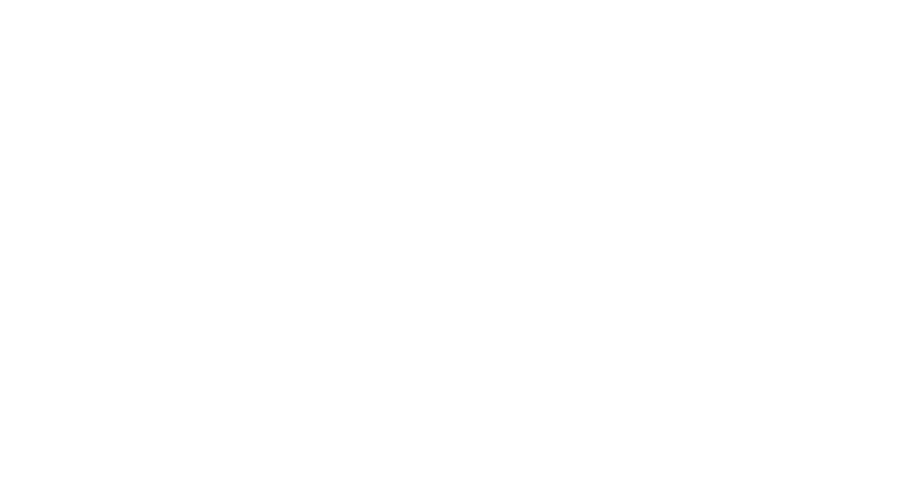
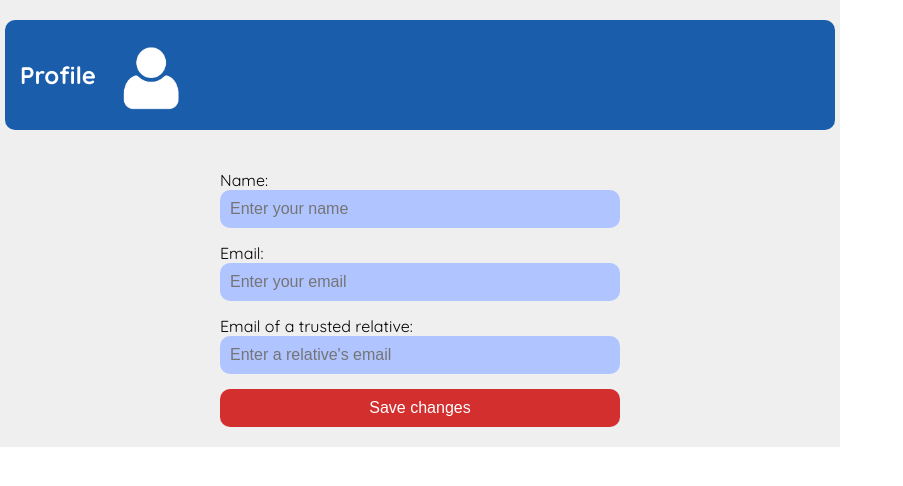
Before and after one commit to Scamonitor/front, a React (Create React App) app in the folder scam-monitor-front/: page /profile in a window 1280 px wide. Before the commit this address had no page. Shown: the top 486 px of the page, without its empty margins (0-903 px from the left). Built offline with nearby package versions, Linux system fonts and the light colour scheme.

Commit message:
Added Profile route

```diff
--- a/scam-monitor-front/src/App.jsx
+++ b/scam-monitor-front/src/App.jsx
@@ -3,6 +3,7 @@
 import Fraud from "./routes/Fraud.jsx"
 import Image from "./components/Imagen.jsx"
 import Audio from "./components/Audio.jsx"
+import Profile from "./routes/Profile.jsx";
 
 function App() {
   return (
@@ -14,7 +15,7 @@
             <Route path="/fraud" element={<Fraud />} />
             <Route path="/fraud/image" element={<Image />} />
             <Route path="/fraud/audio" element={<Audio />} />
-
+            <Route path="/profile" element={<Profile />} />
           </Routes>
         </div>
       </div>
--- /dev/null
+++ b/scam-monitor-front/src/routes/Profile.jsx
@@ -0,0 +1,28 @@
+import React from 'react';
+import '../styles/profile.css';
+import profileImage from '../images/profile.png';
+
+function Profile() {
+  return (
+    <div className="profile-container">
+      <div className="profile-header">
+        <h2>Profile</h2>
+        <img className="profile-icon" src={profileImage} alt="Profile icon" />
+      </div>
+      <form className="profile-form">
+        <label>Name:</label>
+        <input type="text" className="input-field" placeholder="Enter your name" />
+
+        <label>Email:</label>
+        <input type="email" className="input-field" placeholder="Enter your email" />
+
+        <label>Email of a trusted relative:</label>
+        <input type="email" className="input-field" placeholder="Enter a relative's email" />
+
+        <button type="submit" className="save-button">Save changes</button>
+      </form>
+    </div>
+  );
+}
+
+export default Profile;
--- /dev/null
+++ b/scam-monitor-front/src/styles/profile.css
@@ -0,0 +1,69 @@
+.profile-container {
+    display: flex;
+    flex-direction: column;
+    gap: 20px;
+    align-items: center;
+    padding: 20px;
+    background-color: #EFEFEF;
+    width: 100%;
+    max-width: 800px;
+    justify-content: center;
+  }
+
+  .profile-header {
+    display: flex;
+    align-items: center;
+    gap: 10px;
+    background-color: #1a5dab;
+    color: white;
+    width: 100%;
+    padding: 15px;
+    border-radius: 10px;
+    margin-bottom: 20px;
+  }
+
+  .profile-header h2 {
+    margin: 0;
+    font-size: 24px;
+    font-weight: bold;
+  }
+
+  .profile-icon {
+    font-size: 24px;
+  }
+
+  .profile-form {
+    display: flex;
+    flex-direction: column;
+    width: 100%;
+    max-width: 400px;
+  }
+
+  .label {
+    font-size: 16px;
+    margin-bottom: 5px;
+  }
+
+  .input-field {
+    padding: 10px;
+    border-radius: 10px;
+    border: none;
+    background-color: #b0c4ff;
+    margin-bottom: 15px;
+    font-size: 16px;
+  }
+
+  .save-button {
+    padding: 10px;
+    background-color: #d32f2f;
+    color: white;
+    font-size: 16px;
+    border: none;
+    border-radius: 10px;
+    cursor: pointer;
+  }
+
+  .profile-icon {
+    width: 90px;
+    height: 80px;
+  }
```
